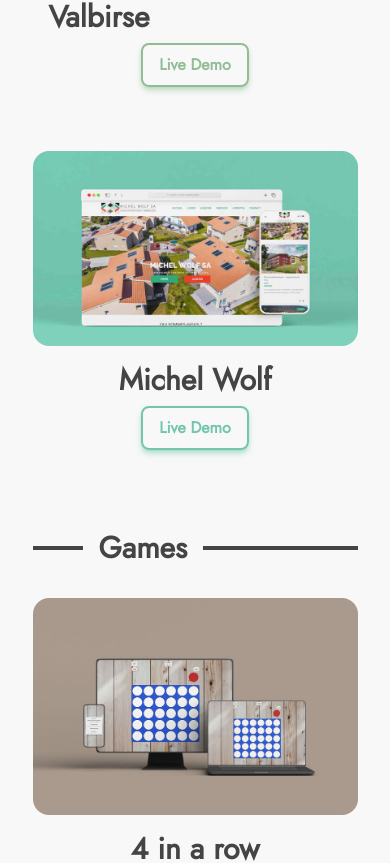
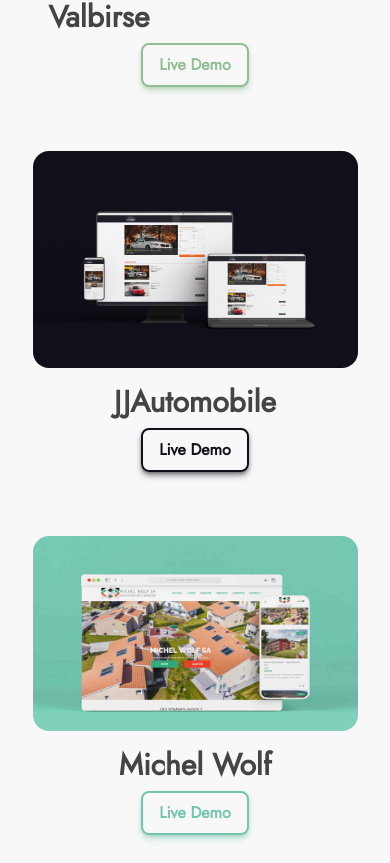
Before and after one commit to besjanhallaqi/portfolio, a Next.js app: page /portfolio in a window 390 px wide. Shown: the part 7026-7889 px from the top of the page. Built offline with nearby package versions, Linux system fonts and the light colour scheme.

Commit message:
Added new project JJAutomobile

```diff
--- a/pages/portfolio.js
+++ b/pages/portfolio.js
@@ -152,6 +152,14 @@
       link: "https://www.les-terrasses-de-valbirse.ch/",
     },
     {
+      title: "JJAutomobile",
+      image: "/images/wordpress/jjautomobile.jpg",
+      style:
+        "text-[#10101b] border-[#10101b] shadow-md shadow-[#10101b80] hover:bg-[#10101b] hover:text-white",
+      label: "Live Demo",
+      link: "https://jjautomobile.ch/",
+    },
+    {
       title: "Michel Wolf",
       image: "/images/wordpress/michelwolf.jpg",
       style:
```
Also changed, not shown: public/images/wordpress/jjautomobile.jpg (added).
